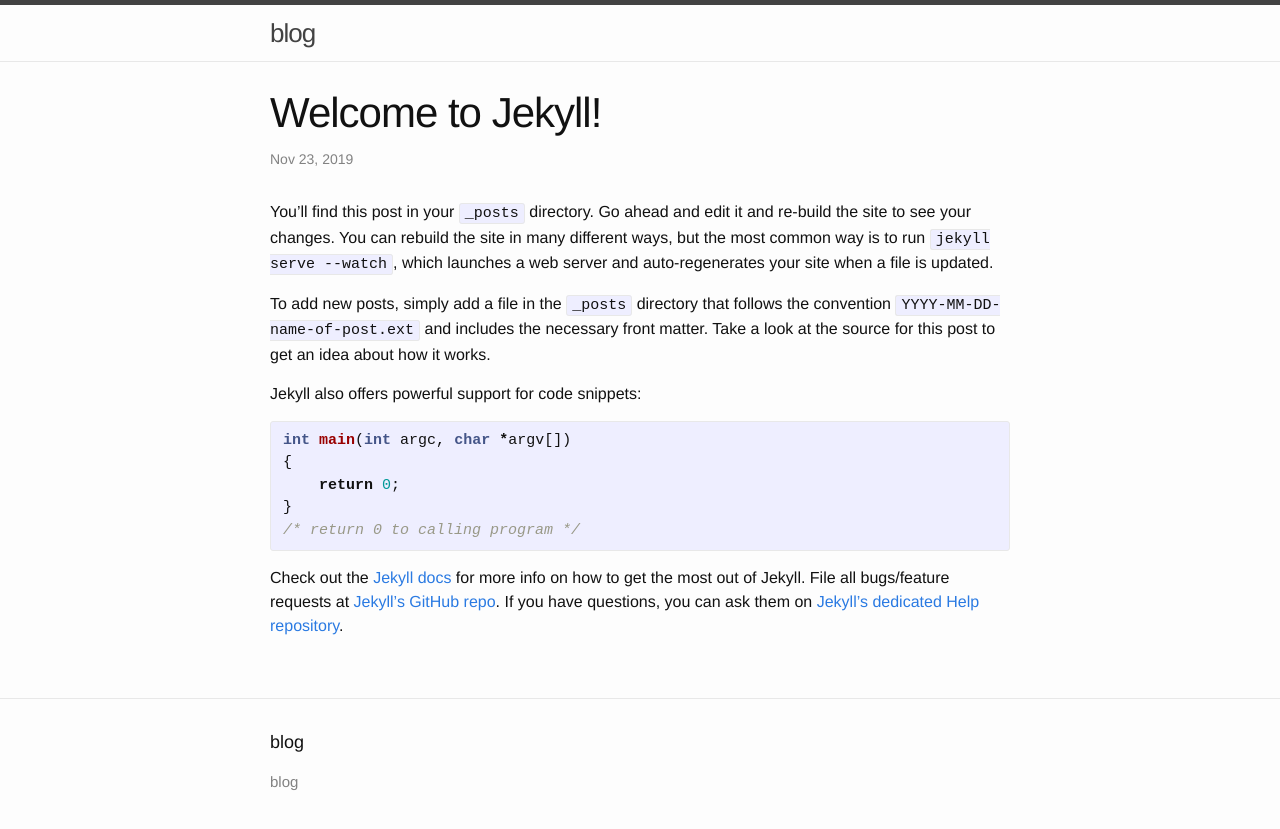
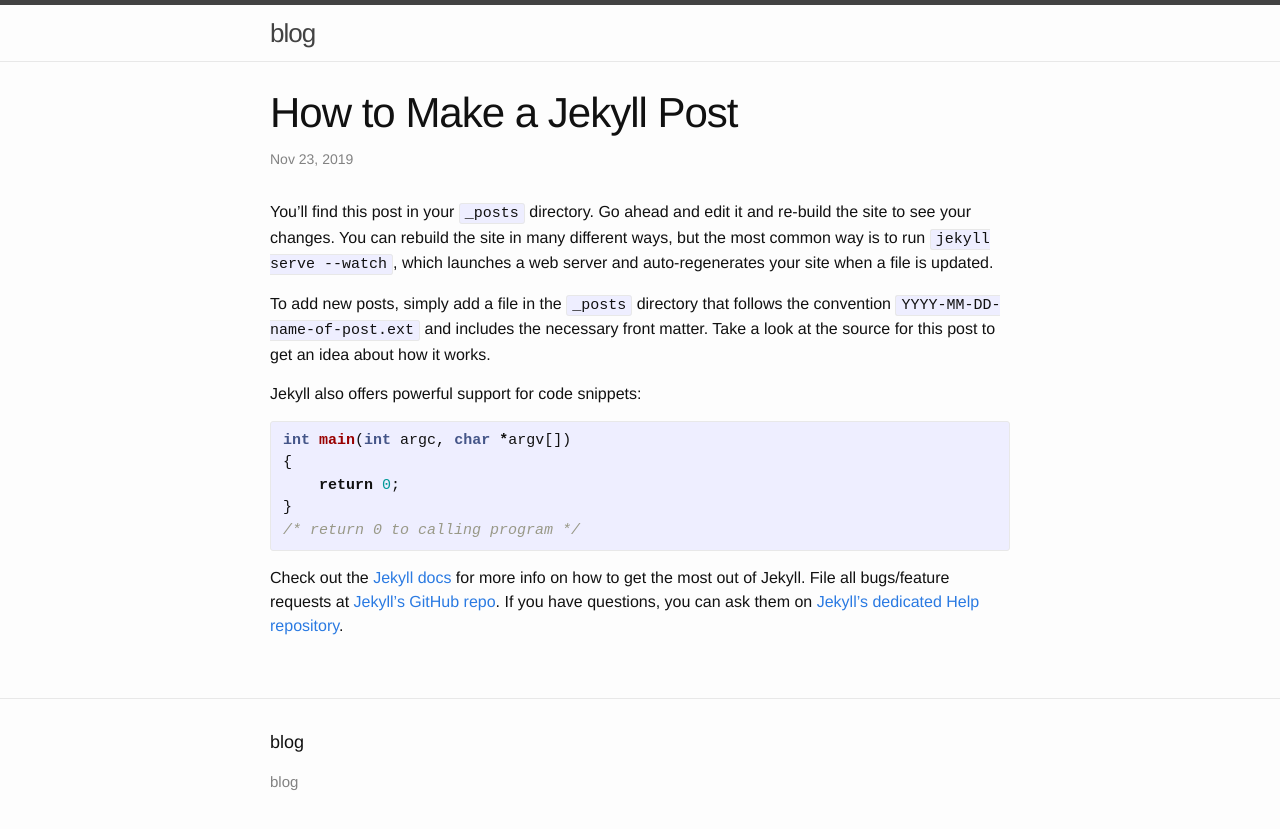
Before and after one commit to oampsoftware/blog, a Jekyll site: the page built from docs/_posts/2019-11-23-Welcome.markdown, in a window 1280 px wide. Shown: the top 829 px of the page. Built offline with Jekyll 4.4.1, drawn with Linux system fonts in a browser that asks for light colours.

Commit message:
Update 2019-11-23-Welcome.markdown

```diff
--- a/docs/_posts/2019-11-23-Welcome.markdown
+++ b/docs/_posts/2019-11-23-Welcome.markdown
@@ -1,8 +1,8 @@
 ---
 layout: post
-title:  "Welcome to Jekyll!"
+title:  "How to Make a Jekyll Post"
 date:   2019-11-23 09:42:00
-categories: jekyll update
+categories: admin
 ---
 You’ll find this post in your `_posts` directory. Go ahead and edit it and re-build the site to see your changes. You can rebuild the site in many different ways, but the most common way is to run `jekyll serve --watch`, which launches a web server and auto-regenerates your site when a file is updated.
 
```
